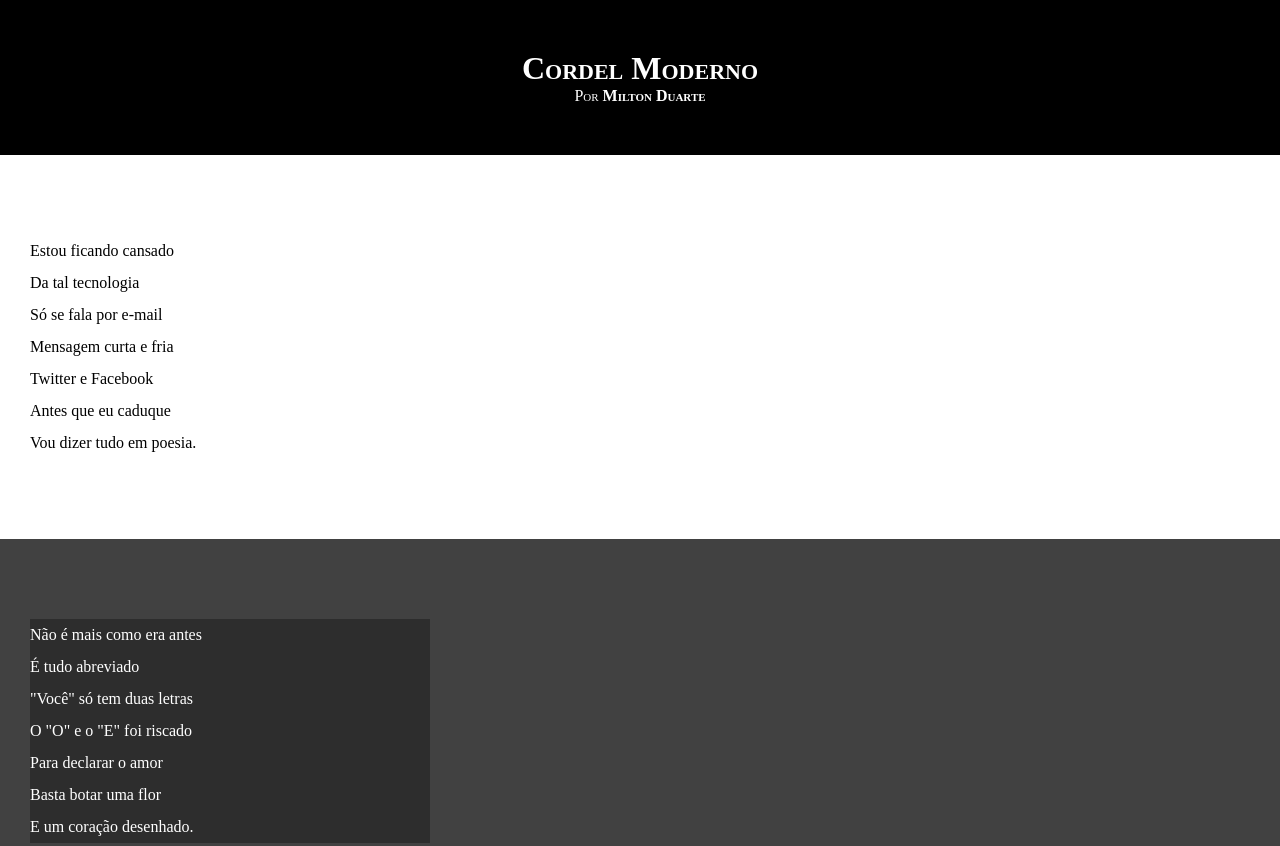
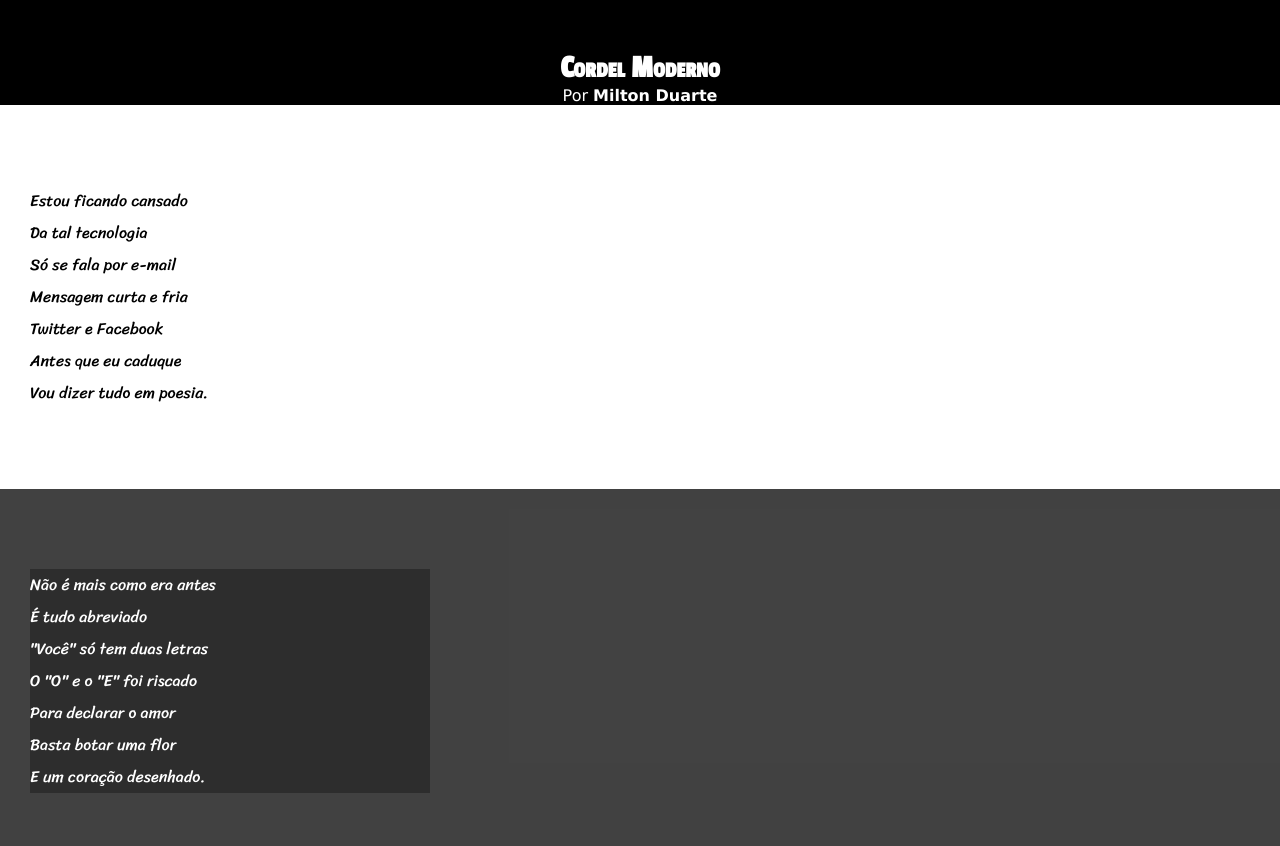
Before and after one commit to j-dutra/projeto-cordel, a plain HTML site: page index.html in a window 1280 px wide. Shown: the top 846 px of the page. Drawn offline with Linux system fonts and the light colour scheme.

Commit message:
Update style.css

```diff
--- a/estilo/style.css
+++ b/estilo/style.css
@@ -2,6 +2,11 @@
 @import url('https://fonts.googleapis.com/css2?family=Passion+One&display=swap');
 @import url('https://fonts.googleapis.com/css2?family=Sriracha&display=swap');
 
+:root {
+    --fonte1: Verdana, Geneva, Tahoma, sans-serif;
+    --fonte2: 'Passion One', cursive;;
+    --fonte3: 'Sriracha', cursive;
+}
 * {
     margin: 0px;
     padding: 0px;
@@ -10,22 +15,24 @@
 html, body {
     min-height: 100vh;
     background-color: darkgray;
+    font-family: var(--fonte1);
 }
 
 header {
+    background-color: black;
     color: white;
-    background-color: black;
     text-align: center;
 }
 
-header {
+header > h1 {
     padding-top: 50px;
     font-variant: small-caps;
-
+    font-family: var(--fonte2)
 }
 
 header > p {
-    padding-bottom: 50px;
+    font-family: var(--fonte1)
+    paddin
 
 }
 
@@ -44,6 +51,7 @@ section {
     padding-bottom: 10vh;
     line-height: 2em;
     padding-left: 30px;
+    font-family: var(--fonte3);
 }
 
 section.normal {
@@ -62,8 +70,9 @@ section.imagem > p {
 }
 
 footer {
+    background-color: black;
     color: white;
-    background-color: black;
+    font-family: var(--fonte1)
     text-align: center;
     padding: 10px;
 }
```
